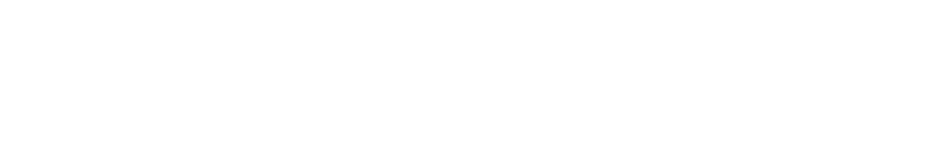
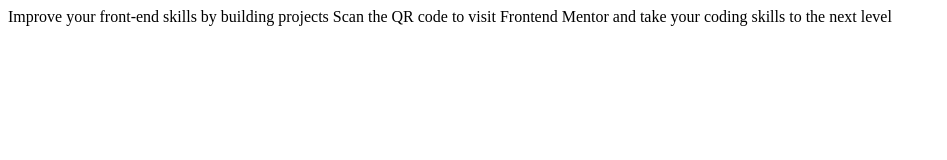
Before and after one commit to xAnDrOm3dAx/qr-code-component, a plain HTML site: page index.html in a window 1280 px wide. Shown: the whole page, without its empty margins (0-947 px from the left). Drawn offline with Linux system fonts and the light colour scheme.

Commit message:
revert changes to add text

```diff
--- a/index.html
+++ b/index.html
@@ -9,12 +9,14 @@
   <link rel="icon" type="image/png" sizes="32x32" href="./images/favicon-32x32.png">
 
   <title>Frontend Mentor | QR code component</title>
-  <link rel="stylesheet" href="style.css">
 
 </head>
 
 <body>
 
+  Improve your front-end skills by building projects
+
+  Scan the QR code to visit Frontend Mentor and take your coding skills to the next level
 
 </body>
 
```
